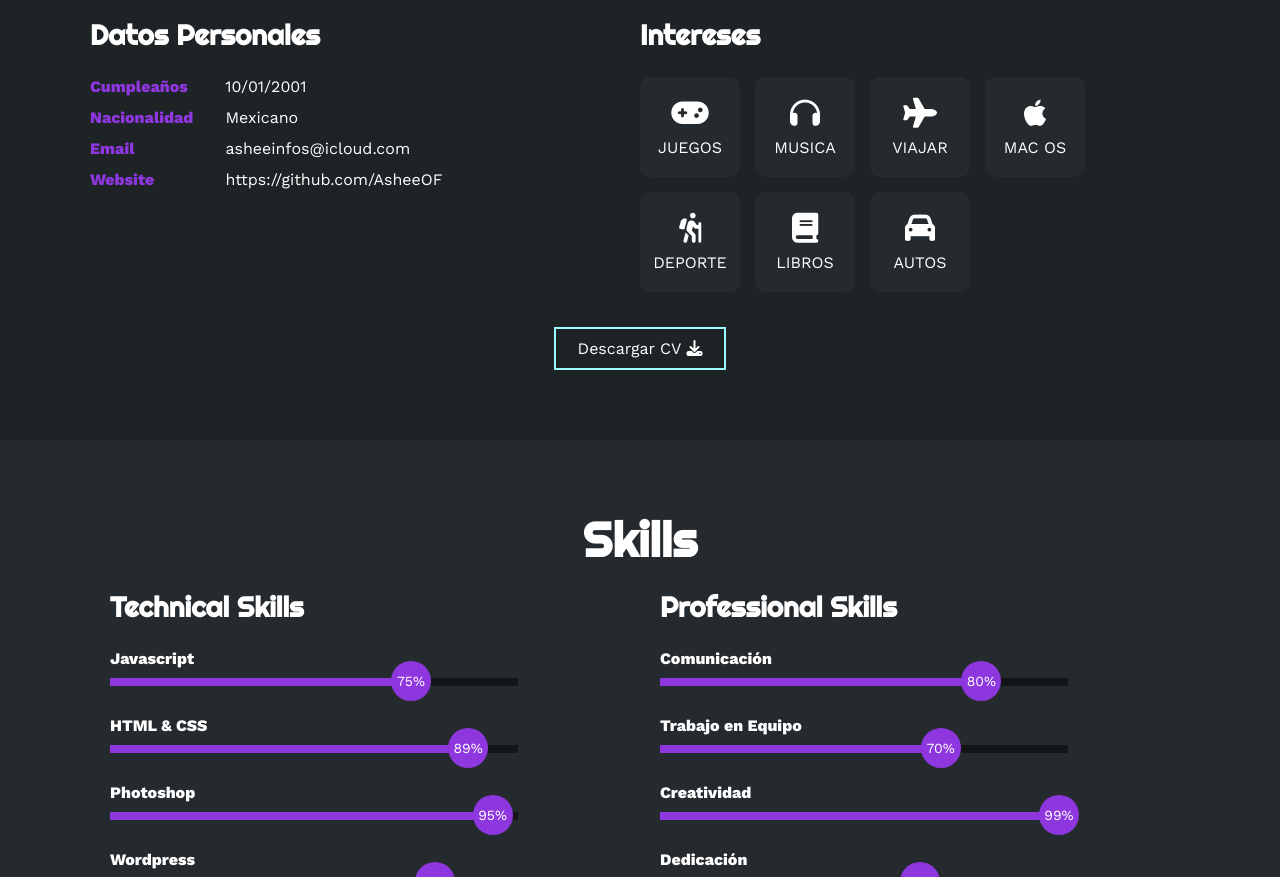
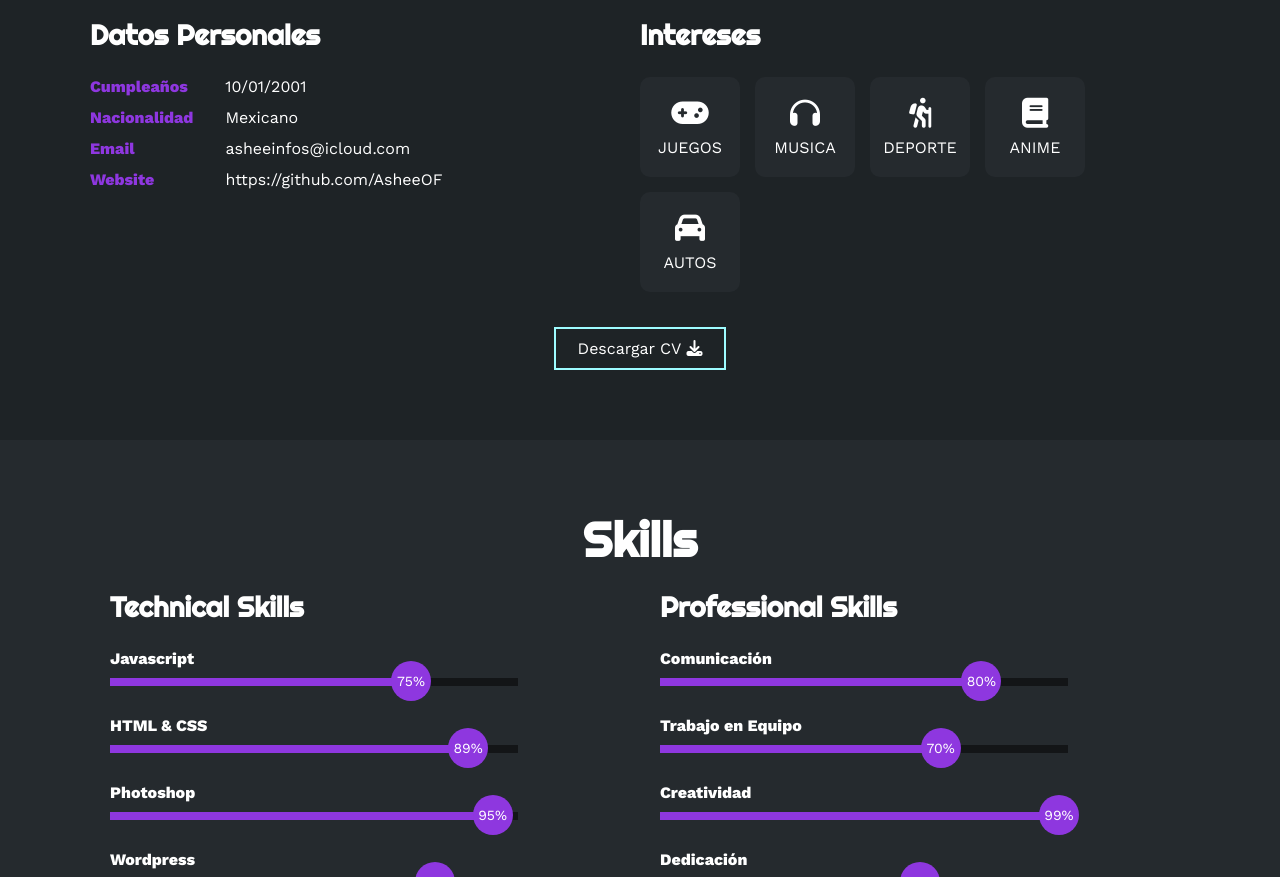
Before and after one commit to AsheeOF/Portafolio, a plain HTML site: page index.html in a window 1280 px wide. Shown: the part 996-1873 px from the top of the page. Drawn offline with nearby package versions, Linux system fonts and the light colour scheme.

Commit message:
desing -1

```diff
--- a/index.html
+++ b/index.html
@@ -99,20 +99,12 @@
                             <span>MUSICA</span>
                         </div>
                         <div class="interes">
-                            <i class="fa-solid fa-plane"></i>
-                            <span>VIAJAR</span>
-                        </div>
-                        <div class="interes">
-                            <i class="fa-brands fa-apple"></i>
-                            <span>MAC OS</span>
-                        </div>
-                        <div class="interes">
                             <i class="fa-solid fa-person-hiking"></i>
                             <span>DEPORTE</span>
                         </div>
                         <div class="interes">
                             <i class="fa-solid fa-book"></i>
-                            <span>LIBROS</span>
+                            <span>ANIME</span>
                         </div>
                         <div class="interes">
                             <i class="fa-solid fa-car"></i>
```
